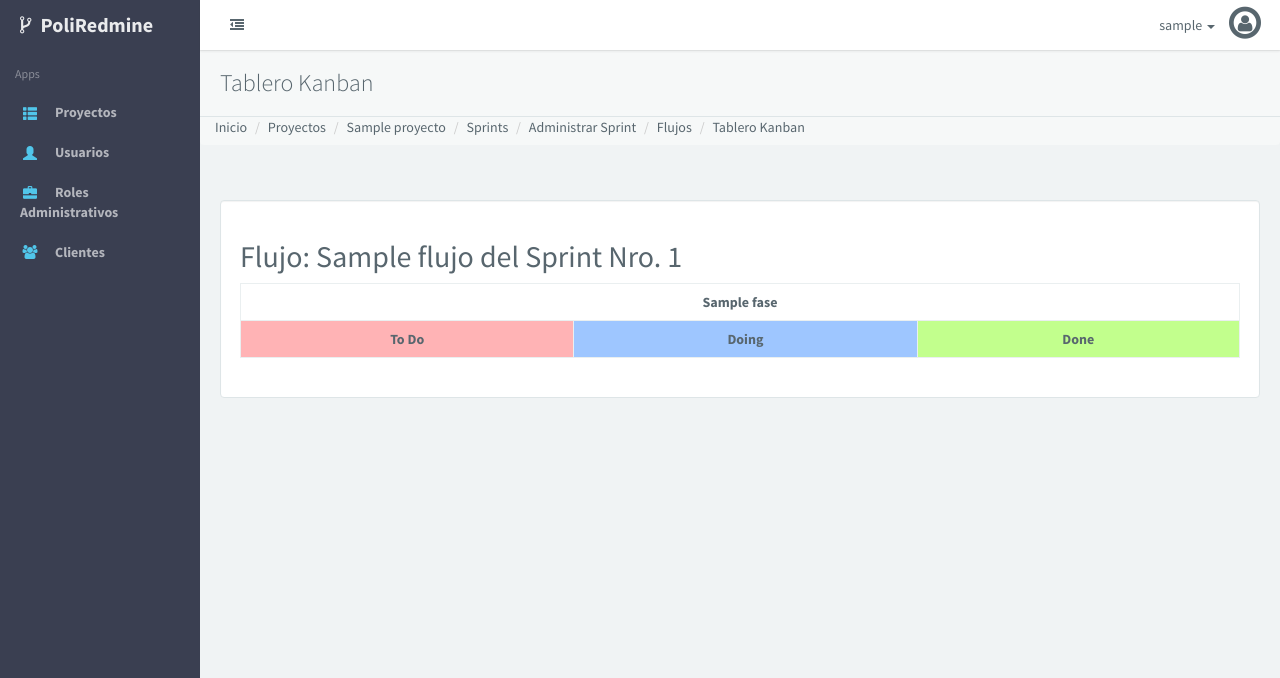
After one commit to jlpalaciosb/poli-redmine, a Django app: page /proyectos/1/sprints/1/tablero/1 in a window 1280 px wide. The commit adds this page. Shown: the top 678 px of the page. Run offline with Django 3.2, Linux system fonts and the light colour scheme; a user stored in the database is signed in; tables that the repository leaves empty hold one stand-in row (values such as "Sample post"); lists and menus that the app fills with data are empty; some libraries are stand-ins or nearby versions.

Commit message:
#57 Tableros kanban del sprint
Se mostraran los tableros de un flujo dado en un sprint. Tambien se agrego consistencia en la creacion de las fases con las señales. Tambien se hizo #65.

```diff
--- /dev/null
+++ b/proyecto/templates/proyecto/sprint/tablera_kanban.html
@@ -0,0 +1,99 @@
+{% extends 'layout/layout.html' %}
+{% load static %}
+{% load guardian_tags %}
+{% block content %}
+    {% block titulo %}
+        <div class="bg-light lter b-b wrapper-md col-md-12">
+            <h1 class="m-n font-thin h3">{{ titulo }}</h1>
+        </div>
+    {% endblock %}
+
+    {% block breadcrumbs %}
+        {{ block.super }}
+    {% endblock %}
+    <div class="wrapper-md">
+        <div class="well m-t bg-white lt">
+              <div class="row">
+                <div class="col-xs-12">
+                  <h2>Flujo: {{ flujo.nombre }} del Sprint Nro. {{ sprint.orden }}</h2>
+
+                </div>
+              </div>
+
+                <table class="table table-bordered">
+                    <thead>
+                        <!-- ENCABEZADO DE CADA FASE DEL FLUJO -->
+                        <tr>
+                            {% for fase in flujo.fase_set.all %}
+                                <th style="text-align: center" colspan="3">{{ fase.nombre }}</th>
+                            {% endfor %}
+                        </tr>
+                        <!-- SUBENCABEZADO DE CADA ESTADO DE CADA FASE -->
+                        <tr>
+                            {% for fase in flujo.fase_set.all %}
+                                <th style="text-align: center; background-color: #ffb3b5">To Do</th>
+                                <th style="text-align: center;background-color: #9ec6ff">Doing</th>
+                                <th style="text-align: center;background-color: #c2ff8d">Done</th>
+                            {% endfor %}
+                        </tr>
+                    </thead>
+                <tbody>
+
+                <!-- CADA ELEMENTO(FILA) DE LA TABLA ES UN USER STORY QUE PERTENCE A UN SPRINT Y UN FLUJO EN ESPECIFICO  -->
+                {% for us_sprint in user_stories_sprint %}
+                    <tr>
+                    <!-- UN USER STORY SE POSICIONARA UNICAMENTE EN UNA COLUMNA. DEBIDO A QUE SOLO SE ENCUENTRA EN UNA UNICA FASE Y UN UNICO ESTADO EN UN MOMENTO DADO -->
+                    <!-- SE COMPARA EN QUE FASE Y ESTADO SE ENCUENTRA PARA MOSTRAR EN DICHA COLUMNA -->
+                    {% for fase in flujo.fase_set.all %}
+                        <td style="text-align: center">
+                        {% if us_sprint.fase_sprint == fase and us_sprint.estado_fase_sprint == 'TODO'%}
+
+                            {% if not fase.orden == 1 and us_sprint.asignee.miembro.user == user %}
+                                <a href='{% url "proyecto_sprint_mover_us" sprint.proyecto.id sprint.id flujo.id us_sprint.us.id %}{{ '?movimiento=-1' }}' class="fa fa-arrow-left" aria-hidden="true"></a>
+                            {% endif %}
+
+                            {{ us_sprint.us.nombre }}
+                            {% if us_sprint.asignee.miembro.user == user %}
+                                <a href='{% url "proyecto_sprint_mover_us" sprint.proyecto.id sprint.id flujo.id us_sprint.us.id %}{{ '?movimiento=1' }}' class="fa fa-arrow-right" aria-hidden="true"></a>
+                            {% endif %}
+                        {% endif %}
+                        </td>
+                        <td style="text-align: center">
+                            {% if us_sprint.fase_sprint == fase and us_sprint.estado_fase_sprint == 'DOING'%}
+                                {% if us_sprint.asignee.miembro.user == user %}
+                                    <a href='{% url "proyecto_sprint_mover_us" sprint.proyecto.id sprint.id flujo.id us_sprint.us.id %}{{ '?movimiento=-1' }}' class="fa fa-arrow-left" aria-hidden="true"></a>
+                                {% endif %}
+
+                                {{ us_sprint.us.nombre }}
+
+                                {% if us_sprint.asignee.miembro.user == user %}
+                                    <a href='{% url "proyecto_sprint_mover_us" sprint.proyecto.id sprint.id flujo.id us_sprint.us.id %}{{ '?movimiento=1' }}' class="fa fa-arrow-right" aria-hidden="true"></a>
+                                {% endif %}
+                            {% endif %}
+                        </td>
+                        <td style="text-align: center">
+                            {% if us_sprint.fase_sprint == fase and us_sprint.estado_fase_sprint == 'DONE'%}
+                                {% if us_sprint.asignee.miembro.user == user %}
+                                    <a href='{% url "proyecto_sprint_mover_us" sprint.proyecto.id sprint.id flujo.id us_sprint.us.id %}{{ '?movimiento=-1' }}' class="fa fa-arrow-left" aria-hidden="true"></a>
+                                {% endif %}
+
+                                {{ us_sprint.us.nombre }}
+
+                                {% if not fase.orden == flujo.cantidadFases and us_sprint.asignee.miembro.user == user %}
+                                    <a href='{% url "proyecto_sprint_mover_us" sprint.proyecto.id sprint.id flujo.id us_sprint.us.id %}{{ '?movimiento=1' }}' class="fa fa-arrow-right" aria-hidden="true"></a>
+                                {% endif %}
+
+                            {% endif %}
+
+                        </td>
+
+                    {% endfor %}
+                    </tr>
+                {% endfor %}
+
+                </tbody>
+
+                </table>
+        </div>
+    </div>
+{% endblock %}
--- a/proyecto/urls.py
+++ b/proyecto/urls.py
@@ -8,7 +8,7 @@ from proyecto.views import \
     USCreateView, USListView, USListJsonView, USPerfilView, USUpdateView,\
     SprintListView, SprintListJson, crear_sprint, SprintPerfilView, MiembroSprintListJson, MiembroSprintListView, MiembroSprintCreateView, MiembroSprintPerfilView, MiembroSprintUpdateView, excluir_miembro_sprint,\
     FlujoCreateView, FlujoListView, FlujoListJson, FlujoPerfilView, FlujoUpdateView, FlujoEliminarView, \
-    UserStorySprintCreateView, UserStorySprintListView, UserStorySprintListJsonView, UserStorySprintPerfilView, UserStorySprintUpdateView
+    UserStorySprintCreateView, UserStorySprintListView, UserStorySprintListJsonView, UserStorySprintPerfilView, UserStorySprintUpdateView, FlujoSprintListJson, FlujoSprintListView, TableroKanbanView, mover_us_kanban
 
 urlpatterns = [
     url(r'^$', ProyectoListView.as_view(), name='proyectos'),
@@ -49,6 +49,10 @@ urlpatterns = [
     url(r'^(?P<proyecto_id>\d+)/sprints/list$', SprintListJson.as_view(), name='proyecto_sprint_list_json'),
     url(r'^(?P<proyecto_id>\d+)/sprints/crear$', crear_sprint, name='proyecto_sprint_crear'),
     url(r'^(?P<proyecto_id>\d+)/sprints/(?P<sprint_id>\d+)/administrar$', SprintPerfilView.as_view(), name='proyecto_sprint_administrar'),
+    url(r'^(?P<proyecto_id>\d+)/sprints/(?P<sprint_id>\d+)/flujos$', FlujoSprintListView.as_view(), name='proyecto_sprint_flujos'),
+    url(r'^(?P<proyecto_id>\d+)/sprints/(?P<sprint_id>\d+)/tablero/(?P<flujo_id>\d+)$', TableroKanbanView.as_view(), name='proyecto_sprint_tablero'),
+    url(r'^(?P<proyecto_id>\d+)/sprints/(?P<sprint_id>\d+)/tablero/(?P<flujo_id>\d+)/mover/(?P<us_id>\d+)$', mover_us_kanban, name='proyecto_sprint_mover_us'),
+    url(r'^(?P<proyecto_id>\d+)/sprints/(?P<sprint_id>\d+)/flujos/list$', FlujoSprintListJson.as_view(), name='proyecto_sprint_flujos_json'),
     url(r'^(?P<proyecto_id>\d+)/sprints/(?P<sprint_id>\d+)/miembros$', MiembroSprintListView.as_view(), name='proyecto_sprint_miembros'),
     url(r'^(?P<proyecto_id>\d+)/sprints/(?P<sprint_id>\d+)/miembros/list$', MiembroSprintListJson.as_view(), name='proyecto_sprint_miembros_json'),
     url(r'^(?P<proyecto_id>\d+)/sprints/(?P<sprint_id>\d+)/miembros/agregar$', MiembroSprintCreateView.as_view(), name='proyecto_sprint_miembros_agregar'),
--- a/proyecto/views/__init__.py
+++ b/proyecto/views/__init__.py
@@ -12,7 +12,7 @@ from .tipoUS_views import TipoUsCreateView, TipoUsUpdateView, TipoUsListJson, Ti
 
 from .us_views import USCreateView, USListView, USListJsonView, USPerfilView, USUpdateView
 
-from .sprint_views import SprintListView, SprintListJson, crear_sprint, SprintPerfilView
+from .sprint_views import SprintListView, SprintListJson, crear_sprint, SprintPerfilView, FlujoSprintListJson, FlujoSprintListView, TableroKanbanView, mover_us_kanban
 
 from .miembroSprint_views import MiembroSprintListView, MiembroSprintListJson, MiembroSprintCreateView
 
--- a/proyecto/views/miembroSprint_views.py
+++ b/proyecto/views/miembroSprint_views.py
@@ -62,8 +62,8 @@ class MiembroSprintListJson(LoginRequiredMixin, PermisosEsMiembroMixin, BaseData
     Vista para devolver todos los miembros de un sprint del proyecto en formato JSON
     """
     model = MiembroSprint
-    columns = ['id', 'miembro.user','horasAsignadas']
-    order_columns = ['id', 'miembro.user','horasAsignadas']
+    columns = ['id', 'miembro.user.username','horasAsignadas']
+    order_columns = ['id', 'miembro.user.username','horasAsignadas']
     max_display_length = 100
     permission_denied_message = 'No tiene permiso para ver Proyectos.'
 
--- a/proyecto/views/sprint_views.py
+++ b/proyecto/views/sprint_views.py
@@ -1,10 +1,11 @@
 from proyecto.mixins import PermisosPorProyectoMixin, PermisosEsMiembroMixin, ProyectoEstadoInvalidoMixin
 from guardian.mixins import LoginRequiredMixin
 from django.views.generic import CreateView, UpdateView, TemplateView, DetailView, DeleteView
-from proyecto.models import Sprint, Proyecto, ESTADOS_SPRINT, MiembroSprint, UserStorySprint
+from proyecto.models import Sprint, Proyecto, ESTADOS_SPRINT, Flujo, UserStorySprint, Fase
 from django.http import Http404, HttpResponseForbidden, HttpResponseRedirect
 from django.urls import reverse
 from django.db import transaction
+from django.core.exceptions import ObjectDoesNotExist
 from guardian.shortcuts import  get_perms
 from django_datatables_view.base_datatable_view import BaseDatatableView
 from django.contrib.messages.views import SuccessMessageMixin
@@ -137,3 +138,161 @@ class SprintPerfilView(LoginRequiredMixin, PermisosEsMiembroMixin, DetailView):
                                  ]
 
         return context
+
+
+class FlujoSprintListJson(LoginRequiredMixin, PermisosEsMiembroMixin, BaseDatatableView):
+    """
+    Vista para devolver todos los flujos de un sprint en un proyecto en formato JSON
+    """
+    model = Flujo
+    columns = ['id', 'nombre']
+    order_columns = ['id', 'nombre']
+    max_display_length = 100
+    permission_denied_message = 'No tiene permiso para ver Proyectos.'
+
+    def get_initial_queryset(self):
+        try:
+            sprint = Sprint.objects.get(pk=self.kwargs['sprint_id'])
+            return sprint.flujos_sprint()
+        except Sprint.DoesNotExist:
+            return
+
+class FlujoSprintListView(LoginRequiredMixin, PermisosEsMiembroMixin, TemplateView):
+    """
+    Vista para listar flujos de un sprint en un proyecto
+    """
+    template_name = 'change_list.html'
+    permission_denied_message = 'No tiene permiso para ver este proyecto.'
+
+
+    def handle_no_permission(self):
+        return HttpResponseForbidden()
+
+    def get_context_data(self, **kwargs):
+        context = super(FlujoSprintListView, self).get_context_data(**kwargs)
+        proyecto = Proyecto.objects.get(pk=kwargs['proyecto_id'])
+        context = super(FlujoSprintListView, self).get_context_data(**kwargs)
+        proyecto = Proyecto.objects.get(pk=self.kwargs['proyecto_id'])
+        context['titulo'] = 'Seleccione un flujo para visualizar su tablero'
+        context['crear_button'] = False
+
+        # datatables
+        context['nombres_columnas'] = ['id', 'Nombre Flujo']
+        context['order'] = [1, "des"]
+        context['datatable_row_link'] = reverse('proyecto_sprint_tablero', args=(self.kwargs['proyecto_id'],self.kwargs['sprint_id'],99999))
+        context['list_json'] = reverse('proyecto_sprint_flujos_json', kwargs=self.kwargs)
+        context['roles'] = True
+
+
+        # Breadcrumbs
+        context['breadcrumb'] = [{'nombre': 'Inicio', 'url': '/'},
+                                 {'nombre': 'Proyectos', 'url': reverse('proyectos')},
+                                 {'nombre': proyecto.nombre,
+                                  'url': reverse('perfil_proyecto', args=(self.kwargs['proyecto_id'],))},
+                                 {'nombre': 'Sprints',
+                                  'url': reverse('proyecto_sprint_list', args=(self.kwargs['proyecto_id'],))},
+                                 {'nombre': 'Administrar Sprint', 'url': reverse('proyecto_sprint_administrar',kwargs=self.kwargs)},
+                                 {'nombre': 'Flujos', 'url':'#'}
+                                 ]
+
+
+        return context
+
+class TableroKanbanView(LoginRequiredMixin, PermisosEsMiembroMixin, DetailView):
+    """
+           Vista Basada en Clases para la visualizacion del tablero kanban
+    """
+    model = Sprint
+    context_object_name = 'sprint'
+    template_name = 'proyecto/sprint/tablera_kanban.html'
+    pk_url_kwarg = 'sprint_id'
+    permission_denied_message = 'No tiene permiso para ver Proyectos.'
+
+
+    def handle_no_permission(self):
+        return HttpResponseForbidden()
+
+    def get_context_data(self, **kwargs):
+        context = super(TableroKanbanView, self).get_context_data(**kwargs)
+        proyecto = Proyecto.objects.get(pk=self.kwargs['proyecto_id'])
+        try:
+            flujo = Flujo.objects.get(pk=self.kwargs['flujo_id'])
+            context['flujo'] = flujo
+            sprint = context['sprint']
+            context['user_stories_sprint'] = UserStorySprint.objects.filter(sprint=sprint, us__flujo=flujo)
+        except Flujo.DoesNotExist:
+            raise Http404('No existe dicho flujo')
+        context['titulo'] = 'Tablero Kanban'
+
+
+        # Breadcrumbs
+        context['breadcrumb'] = [{'nombre': 'Inicio', 'url': '/'},
+                                 {'nombre': 'Proyectos', 'url': reverse('proyectos')},
+                                 {'nombre': proyecto.nombre,
+                                  'url': reverse('perfil_proyecto', args=(self.kwargs['proyecto_id'],))},
+                                 {'nombre': 'Sprints',
+                                  'url': reverse('proyecto_sprint_list', args=(self.kwargs['proyecto_id'],))},
+                                 {'nombre': 'Administrar Sprint',
+                                  'url': reverse('proyecto_sprint_administrar', args=(self.kwargs['proyecto_id'],self.kwargs['sprint_id']))},
+                                 {'nombre': 'Flujos', 'url': reverse('proyecto_sprint_flujos', args=(self.kwargs['proyecto_id'],self.kwargs['sprint_id']))},
+                                 {'nombre':'Tablero Kanban', 'url':'#'}
+                                 ]
+
+        return context
+
+@login_required
+@proyecto_en_ejecucion
+def mover_us_kanban(request, proyecto_id, sprint_id, flujo_id, us_id):
+    """
+    Vista para mover un user story a un estado
+    :param request:
+    :param proyecto_id: El id del proyecto
+    :return:
+    """
+
+    try:
+        sprint = Sprint.objects.get(pk=sprint_id)
+        user_story_sprint = UserStorySprint.objects.get(sprint=sprint, us_id=us_id)
+        movimiento = int(request.GET.get('movimiento'))
+        if not request.user == user_story_sprint.asignee.miembro.user:
+            # Si no es el asignado entonces se le deniega el permiso
+            return HttpResponseRedirect(reverse('proyecto_sprint_tablero', args=(proyecto_id,sprint_id,flujo_id)))
+        if movimiento is None and (movimiento != 1 or movimiento != -1):
+            #Si el moviemiento recibido como parametro no es valido
+            return HttpResponseRedirect(reverse('proyecto_sprint_tablero', args=(proyecto_id, sprint_id, flujo_id)))
+
+        if user_story_sprint.fase_sprint == user_story_sprint.us.flujo.cantidadFases and user_story_sprint.estado_fase_sprint=='DONE' and movimiento == 1:
+            #Si se encuentra en el DONE de la ultima fase y quiere moverse al siguiente estado entonces es incorrecto
+            return HttpResponseRedirect(reverse('proyecto_sprint_tablero', args=(proyecto_id, sprint_id, flujo_id)))
+        if user_story_sprint.fase_sprint == 1 and user_story_sprint.estado_fase_sprint=='TODO' and movimiento == -1:
+            #Si se encuentra en el TO DO  de la primera fase y quiere moverse al estado anterior entonces es incorrecto
+            return HttpResponseRedirect(reverse('proyecto_sprint_tablero', args=(proyecto_id, sprint_id, flujo_id)))
+        if movimiento == 1:
+            if user_story_sprint.estado_fase_sprint == 'TODO':
+                user_story_sprint.estado_fase_sprint = 'DOING'
+
+            elif user_story_sprint.estado_fase_sprint == 'DOING':
+                user_story_sprint.estado_fase_sprint = 'DONE'
+
+            elif user_story_sprint.estado_fase_sprint == 'DONE':
+                user_story_sprint.fase_sprint = Fase.objects.get(flujo = user_story_sprint.us.flujo, orden = user_story_sprint.fase_sprint.orden + 1)
+                user_story_sprint.estado_fase_sprint = 'TODO'
+
+        else:
+
+            if user_story_sprint.estado_fase_sprint == 'TODO':
+                user_story_sprint.fase_sprint = Fase.objects.get(flujo=user_story_sprint.us.flujo,
+                                                                 orden=user_story_sprint.fase_sprint.orden - 1)
+                user_story_sprint.estado_fase_sprint = 'DONE'
+
+            elif user_story_sprint.estado_fase_sprint == 'DOING':
+                user_story_sprint.estado_fase_sprint = 'TODO'
+
+            elif user_story_sprint.estado_fase_sprint == 'DONE':
+                user_story_sprint.estado_fase_sprint = 'DOING'
+        user_story_sprint.save()
+
+        return HttpResponseRedirect(reverse('proyecto_sprint_tablero', args=(proyecto_id, sprint_id, flujo_id)))
+
+    except ObjectDoesNotExist:
+        return HttpResponseRedirect(reverse('proyecto_sprint_tablero', args=(proyecto_id, sprint_id, flujo_id)))
```
Also changed, not shown: proyecto/forms/flujo_form.py (+15 -0 lines), proyecto/mixins.py (+13 -0 lines), proyecto/models.py (+27 -5 lines), proyecto/signals.py (+25 -2 lines), proyecto/templates/proyecto/sprint/gestion_sprint.html (+8 -0 lines).
